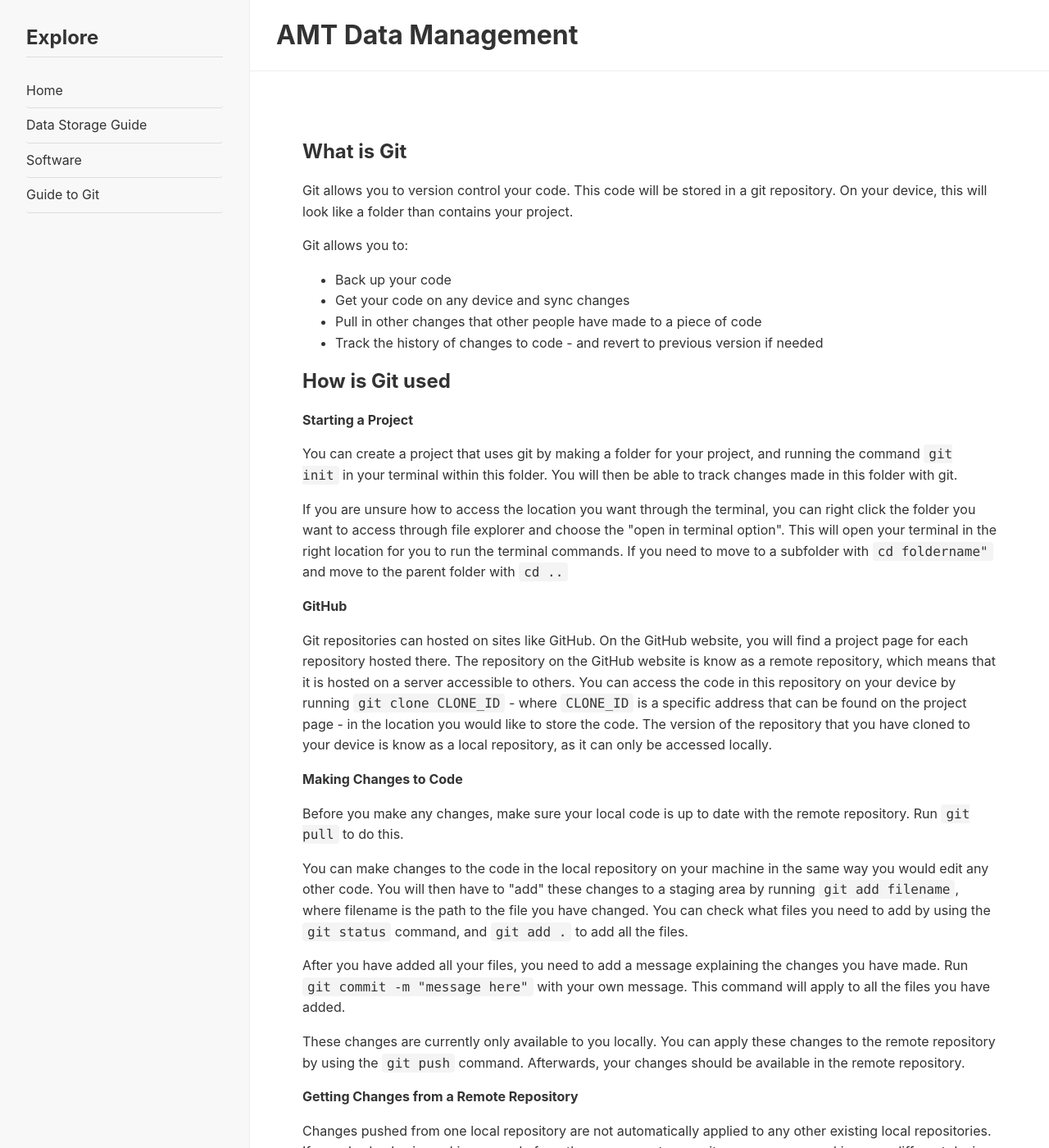
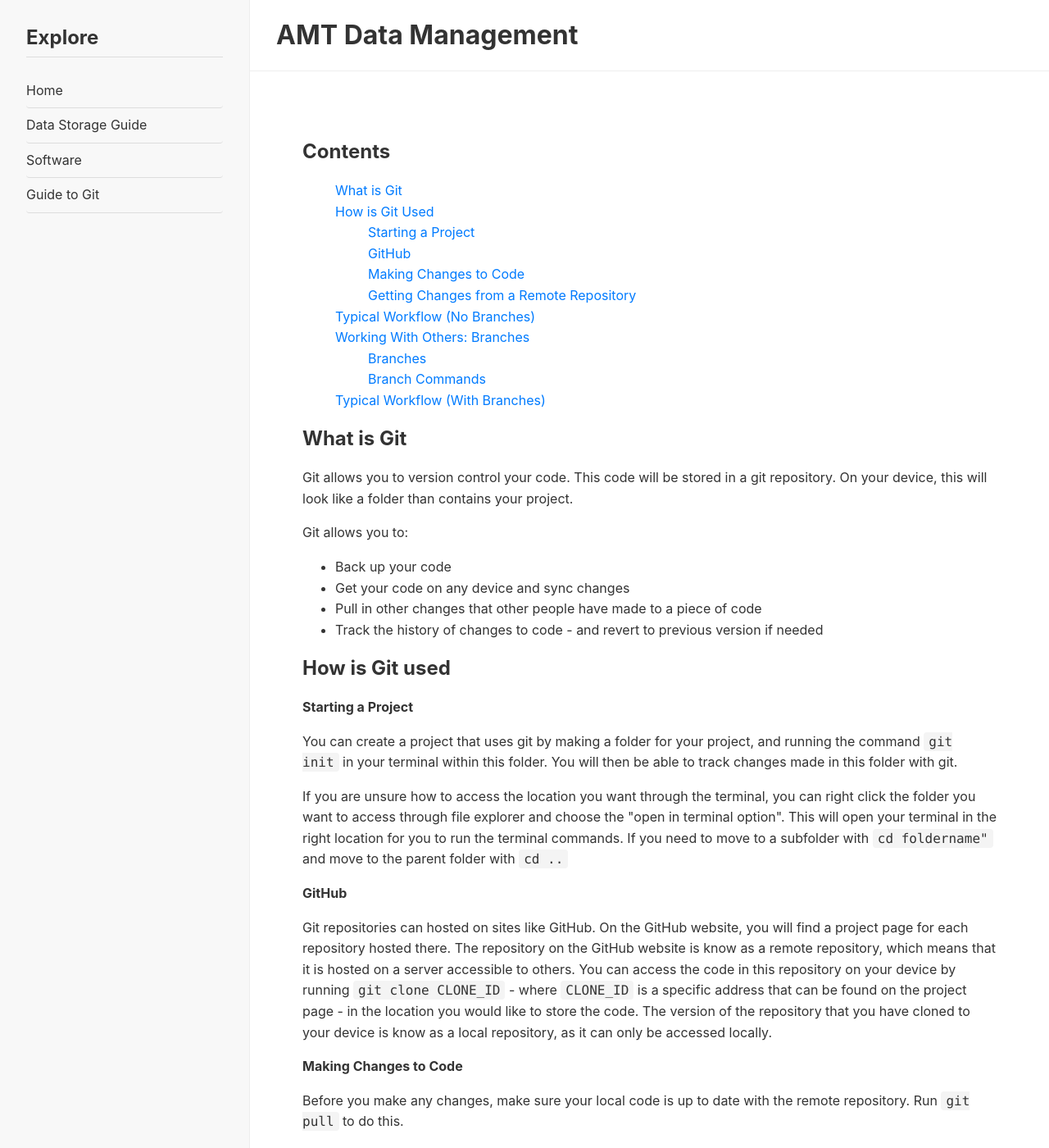
Before and after one commit to Applied-Materials-Technology/data-storage-guide, a Jekyll site: the page built from base/git_guide.html, in a window 1280 px wide and 1400 px high. Shown: the whole window at 82% size. Built offline with Jekyll 4.4.1, drawn with Linux system fonts in a browser that asks for light colours; some of the changed text lies outside the part shown.

Commit message:
added jump links to git guide

```diff
--- a/base/git_guide.html
+++ b/base/git_guide.html
@@ -4,6 +4,26 @@ title: Software
 ---
 
 <div class="content">
+    <h2><b>Contents</b></h2>
+    <ul class="no-bullets">
+        <li><a href="#what_is_git">What is Git</a></li>
+        <li><a href="#how_is_git_used">How is Git Used</a></li>
+        <ul class="no-bullets">
+            <li><a href="#starting_a_project">Starting a Project</a></li>
+            <li><a href="#github">GitHub</a></li>
+            <li><a href="#making_changes_to_code">Making Changes to Code</a></li>
+            <li><a href="#getting_changes_to_remote">Getting Changes from a Remote Repository</a></li>
+        </ul>
+        <li><a href="#typical_workflow_no_branches">Typical Workflow (No Branches)</a></li>
+        <li><a href="#working_with_others_branches">Working With Others: Branches</a></li>
+        <ul class="no-bullets">
+            <li><a href="#branches">Branches</a></li>
+            <li><a href="#branch_commands">Branch Commands</a></li>
+        </ul>
+        <li><a href="#typical_workflow_with_branches">Typical Workflow (With Branches)</a></li>
+    </ul>
+
+    <div id="what_is_git"></div>
     <h2><b>What is Git</b></h2>
     <p>Git allows you to version control your code.
         This code will be stored in a git repository.
@@ -20,8 +40,10 @@ title: Software
 
     </p>
 
+    <div id="how_is_git_used"></div>
     <h2><b>How is Git used</b></h2>
 
+    <div id="starting_a_project"></div>
     <p><b>Starting a Project</b></p>
     <p>You can create a project that uses git by making a folder for your project, and running the command
         <code>git init</code> in your terminal within this folder. You will then be able to track changes made in this
@@ -35,6 +57,7 @@ title: Software
         folder with <code>cd ..</code>
     </p>
 
+    <div id="github"></div>
     <p><b>GitHub</b></p>
 
     <p>Git repositories can hosted on sites like GitHub.
@@ -47,6 +70,7 @@ title: Software
         accessed locally.
     </p>
 
+    <div id="making_changes_to_code"></div>
     <p><b>Making Changes to Code</b></p>
 
     <p>Before you make any changes, make sure your local code is up to date with the remote repository.
@@ -68,6 +92,7 @@ title: Software
         by using the <code>git push</code> command. Afterwards, your changes should be available in the remote repository.
     </p>
 
+    <div id="getting_changes_from_remote"></div>
     <p><b>Getting Changes from a Remote Repository</b></p>
 
     <p>Changes pushed from one local repository are not automatically applied to any other existing local repositories.
@@ -80,6 +105,7 @@ title: Software
         and you do not introduce any conflicts.
     </p>
 
+    <div id="typical_workflow_no_branches"></div>
     <h2><b>Typical Workflow (No Branches)</b></h2>
 
     <p>So a typical git workflow from your local code would be something like:
@@ -100,8 +126,10 @@ title: Software
     </ul>
     </p>
 
+    <div id="working_with_others_branches"></div>
     <h2><b>Working With Others: Branches</b></h2>
 
+    <div id="branches"></div>
     <p><b>Branches</b></p>
 
     <p>If there is more than one person working in a repository, it is common that each person works on their own branch.
@@ -116,6 +144,7 @@ title: Software
         own.
     </p>
 
+    <div id="branch_commands"></div>
     <p><b>Branch Commands</b></p>
 
     <p>To see what branch you are currently working on, use the <code>git branch</code> command. You can switch to another
@@ -126,6 +155,7 @@ title: Software
         <code>git merge branchname</code>, where <code>branchname</code> is the name of the branch that you have made your changes to.
     </p>
 
+    <div id="typical_workflow_with_branches"></div>
     <h2><b>Typical Workflow (With Branches)</b></h2>
 
     <p>If you are working on your own branch, your workflow will be something like this:
@@ -144,7 +174,7 @@ title: Software
 
     <p>Or, translated into commands:
     <ul>
-        <li><code>switch your-branch-name</code></li>
+        <li><code>git switch your-branch-name</code></li>
         <li><code>git pull</code></li>
         <li><code>git merge main</code></li>
         <li><code>git add filename</code></li>
--- a/base/software.html
+++ b/base/software.html
@@ -6,7 +6,8 @@ title: Software
 <div class="content">
     <h><b>GitHub</b></h>
     <p>Code written for work should be available on
-        GitHub or GitLab where possible.
+        GitHub or GitLab where possible. Guidance on using git can be found
+        <a href="{{ "/base/git_guide.html" | absolute_url }}">here</a>
     </p>
 
     <p><b>The AMT GitHub group:</b></p>
--- a/static/style.css
+++ b/static/style.css
@@ -152,3 +152,9 @@ footer {
         padding-right: 1rem;
     }
 }
+
+.no-bullets,
+.no-bullets li {
+  list-style-type: none;
+
+}
```
